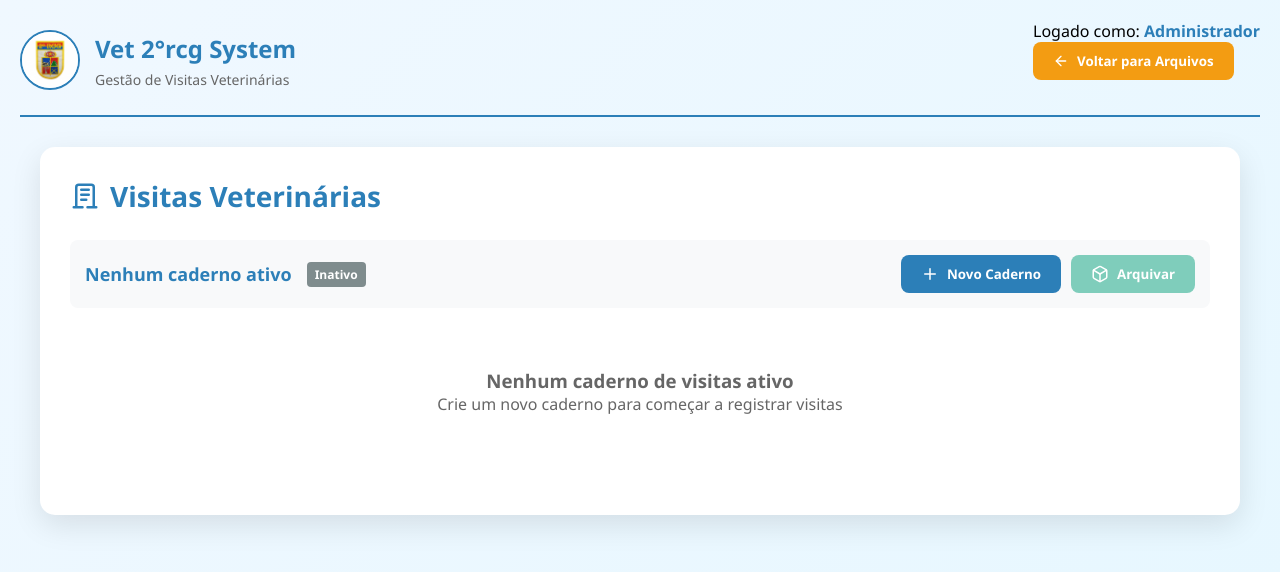
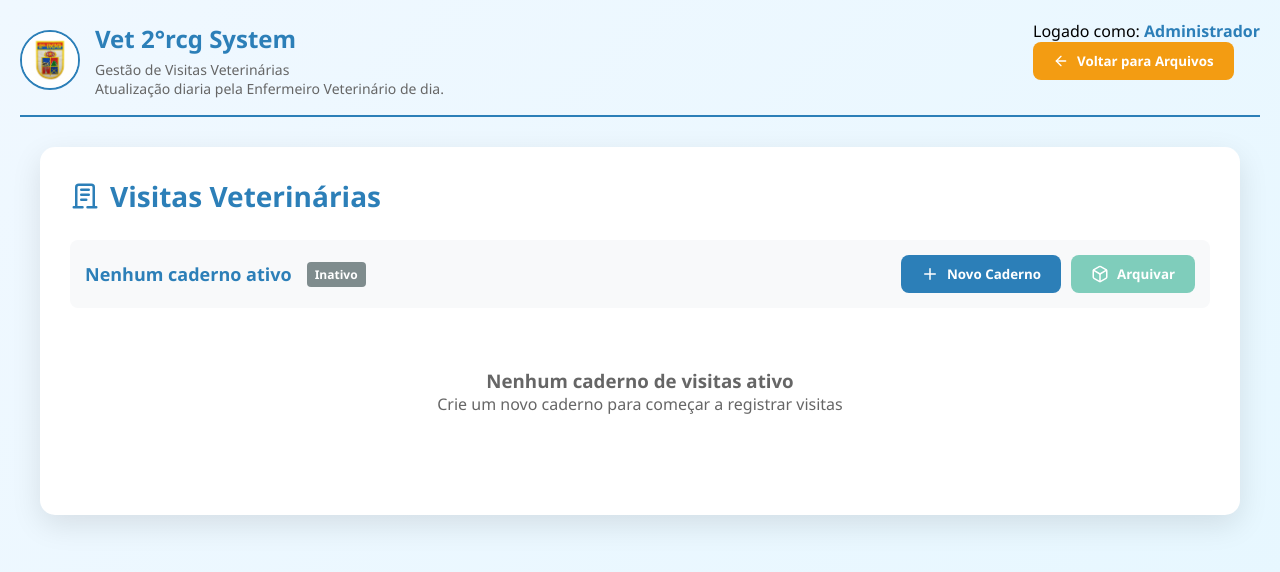
Before and after one commit to Miguelpedr222/Sistema-vet, a plain HTML site: page visita.html in a window 1280 px wide. Drawn offline with Linux system fonts and the light colour scheme.

Commit message:
Add daily update note by veterinary nurse

```diff
--- a/visita.html
+++ b/visita.html
@@ -459,6 +459,7 @@
                 <div class="logo-text">
                     <h1>Vet 2°rcg System</h1>
                     <p>Gestão de Visitas Veterinárias</p>
+                    <p>Atualização diaria pela Enfermeiro Veterinário de dia.</p>
                 </div>
             </div>
             <div class="user-info">
```
